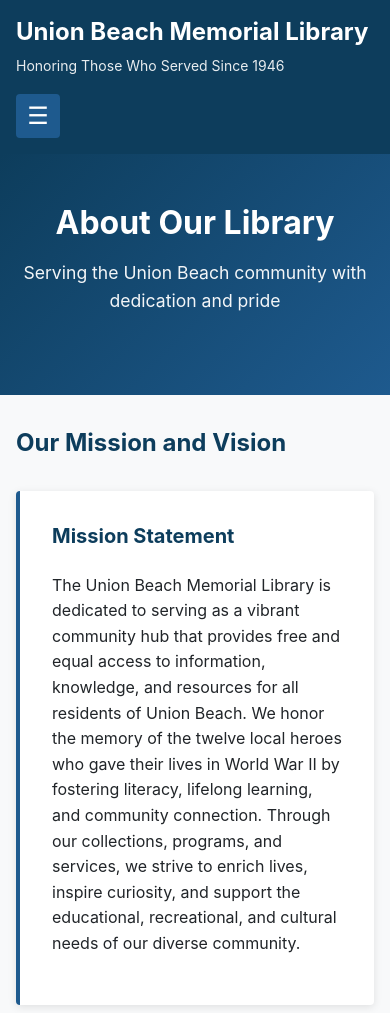
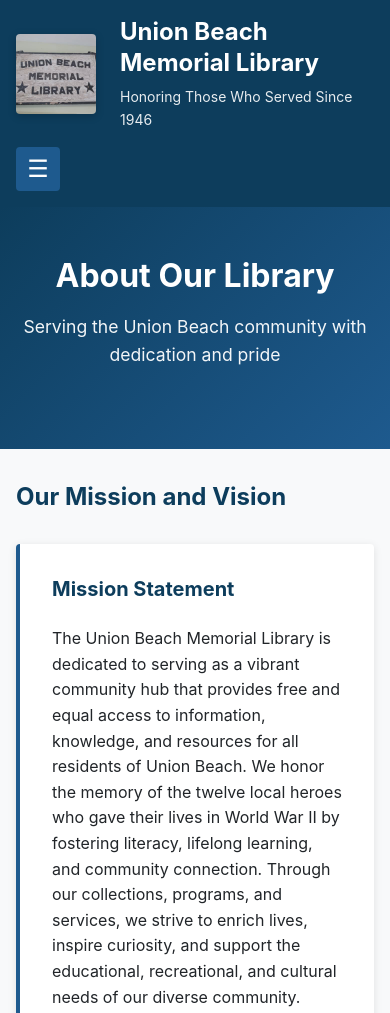
Before and after one commit to serma100000/Union-Beach-Library, a website built with Vite: page about.html in a window 390 px wide. Shown: the top 1013 px of the page. Built offline with nearby package versions, Linux system fonts and the light colour scheme.

Commit message:
Complete logo integration across all pages with responsive styling

```diff
--- a/about.html
+++ b/about.html
@@ -23,8 +23,11 @@
   <header role="banner">
     <div class="header-container">
       <div class="logo-section">
-        <h1>Union Beach Memorial Library</h1>
-        <p class="tagline">Honoring Those Who Served Since 1946</p>
+        <img src="/Union-Beach-Library/images/logo.jpg" alt="Union Beach Memorial Library building sign" class="library-logo">
+        <div class="logo-text">
+          <h1>Union Beach Memorial Library</h1>
+          <p class="tagline">Honoring Those Who Served Since 1946</p>
+        </div>
       </div>
 
       <nav role="navigation" aria-label="Main navigation">
--- a/src/css/main.css
+++ b/src/css/main.css
@@ -175,6 +175,25 @@
 .header-container {
   max-width: var(--max-width);
   margin: 0 auto;
+}
+
+.logo-section {
+  display: flex;
+  align-items: center;
+  gap: var(--spacing-md);
+}
+
+.library-logo {
+  width: 80px;
+  height: auto;
+  border-radius: var(--border-radius);
+  box-shadow: 0 2px 8px rgba(0, 0, 0, 0.2);
+}
+
+.logo-text h1 {
+  color: white;
+  margin: 0 0 var(--spacing-xs) 0;
+  font-size: 1.5rem;
 }
 
 .logo-section h1 {
@@ -551,6 +570,14 @@
     --font-size-h3: 1.5rem; /* 24px */
   }
 
+  .library-logo {
+    width: 100px;
+  }
+
+  .logo-text h1 {
+    font-size: 2rem;
+  }
+
   .logo-section h1 {
     font-size: 2rem;
   }
```
Also changed, not shown: calendar.html (+5 -2 lines), history.html (+5 -2 lines).
